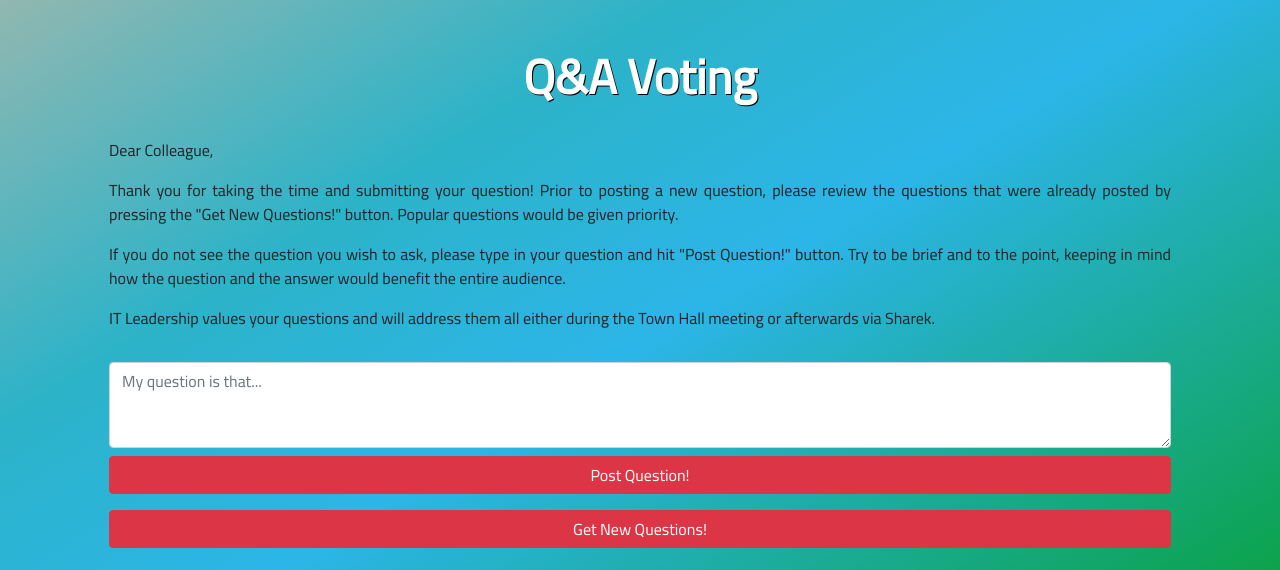
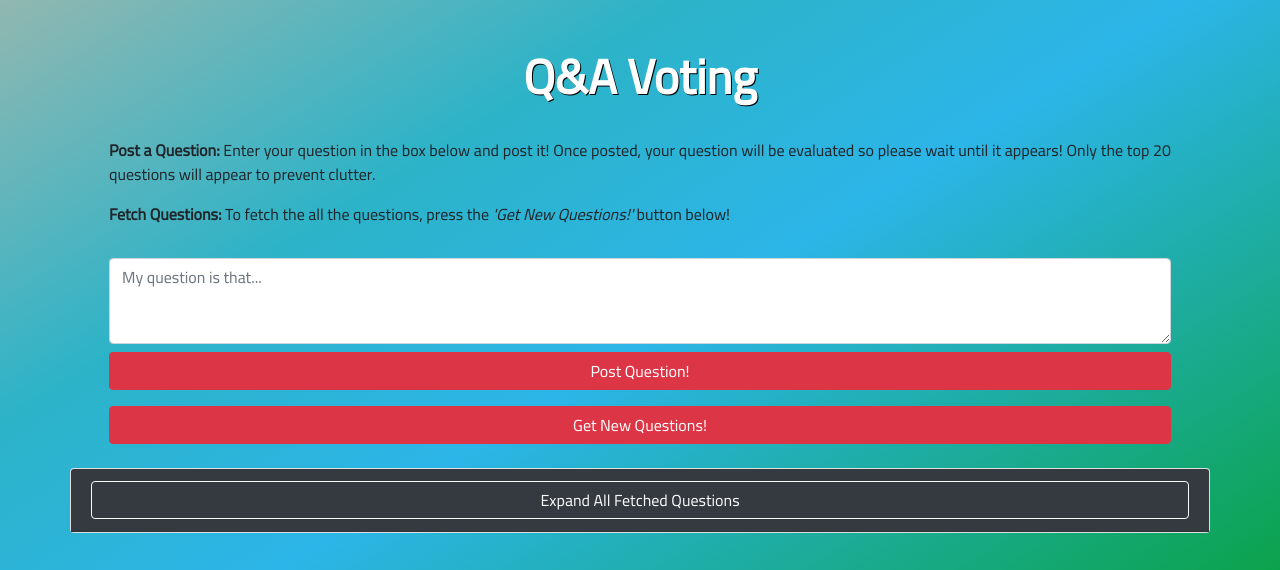
Before and after one commit to othmanalikhan-apps/project_vote, a Django app: page /voting in a window 1280 px wide. Shown: the part 56-626 px from the top of the page. Run offline with Django 3.2, Linux system fonts and the light colour scheme; the visitor is signed in with stand-in values (Sample User, id 1); data that the repository does not hold is empty; some libraries are stand-ins or nearby versions.

Commit message:
Updated the write up in voting.html to be more generic

```diff
--- a/vote/qa/templates/qa/voting.html
+++ b/vote/qa/templates/qa/voting.html
@@ -13,27 +13,16 @@
     <div class="row justify-content-center text-justify pl-4 pr-4 pt-5 pb-3">
         <div class="col-12">
             <h1 class="text-center pb-4">Q&A Voting</h1>
-
             <p>
-                Dear Colleague,
-            </p>
-
-            <p>
-                Thank you for taking the time and submitting your question!
-                Prior to posting a new question, please review the questions that
-                were already posted by pressing the "Get New Questions!" button.
-                Popular questions would be given priority.
+                <b>Post a Question:</b>
+                Enter your question in the box below and post it! Once posted,
+                your question will be evaluated so please wait until it appears!
+                Only the top 20 questions will appear to prevent clutter.
             </p>
             <p>
-
-                If you do not see the question you wish to ask, please type in
-                your question and hit "Post Question!" button. Try to be brief
-                and to the point, keeping in mind how the question and the
-                answer would benefit the entire audience.
-            </p>
-            <p>
-                IT Leadership values your questions and will address them all
-                either during the Town Hall meeting or afterwards via Sharek.
+                <b>Fetch Questions:</b>
+                To fetch the all the questions, press the <i>'Get New Questions!'</i>
+                button below!
             </p>
         </div>
     </div>
```
